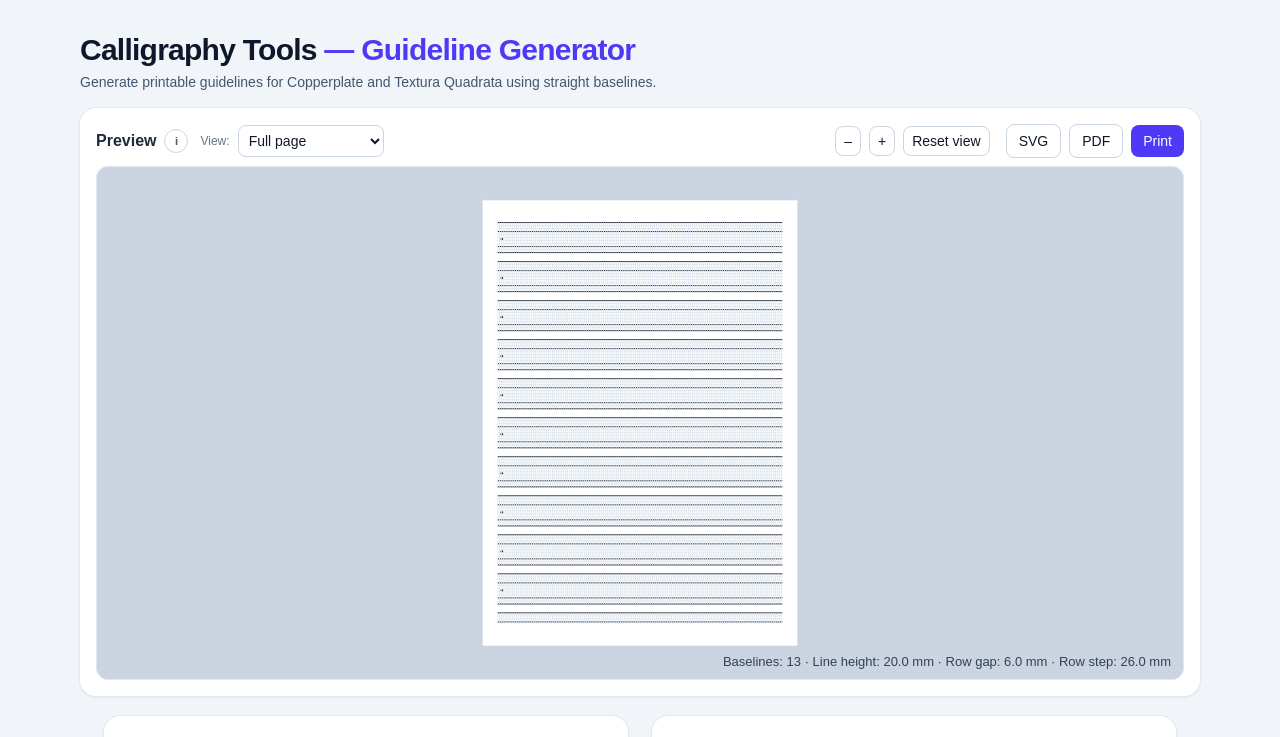
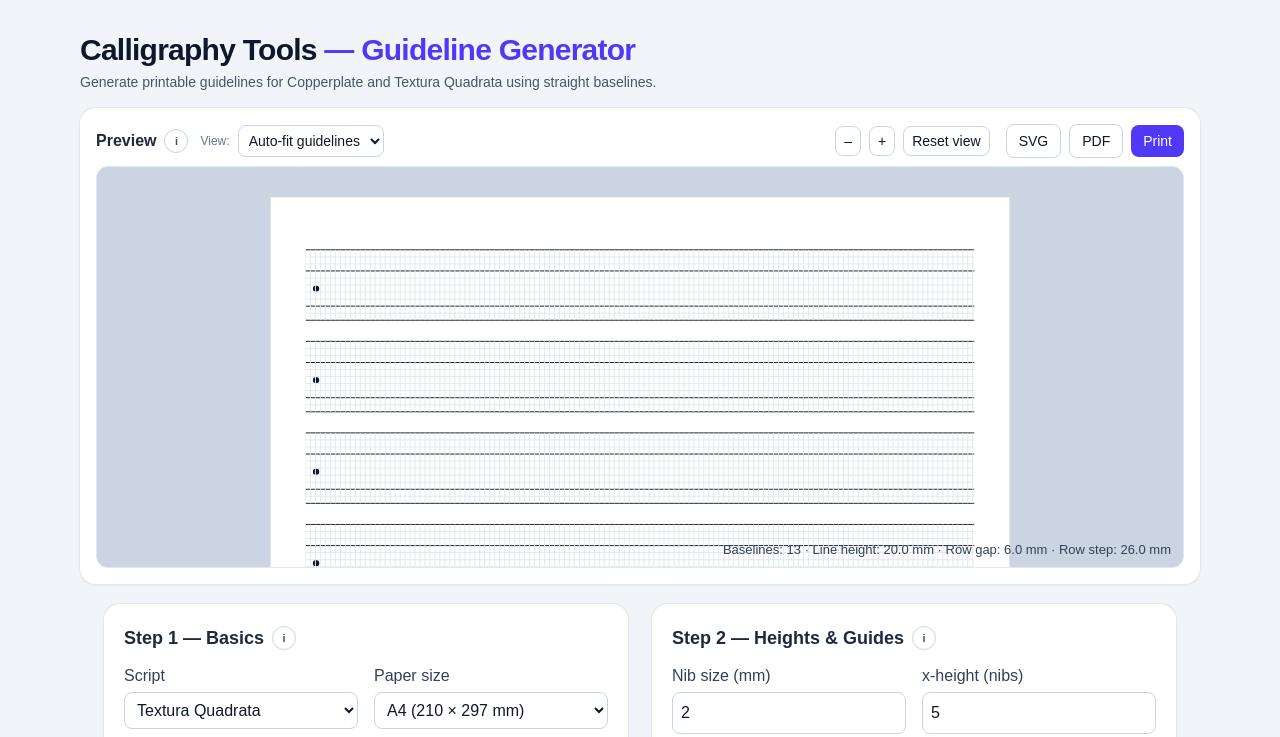
Before and after one commit to mashw/calligraphy-tools, a Next.js app: page /guidelines in a window 1280 px wide. Shown: the top 737 px of the page. Built offline with nearby package versions, Linux system fonts and the light colour scheme.

Commit message:
Guidelines preview: tighter autofit zoom, width clamping, improved framing.

```diff
--- a/src/app/guidelines/page.tsx
+++ b/src/app/guidelines/page.tsx
@@ -337,7 +337,7 @@ export default function GuidelinesPage() {
   // ---------- State ----------
   const [paper, setPaper] = useState<PaperId>('A4');
   const [orientation, setOrientation] = useState<Orientation>(PAPERS_MM.A4.defaultOrientation);
-  const [view, setView] = useState<ViewMode>('fullpage');
+  const [view, setView] = useState<ViewMode>('autofit');
   const midY = (a: Pt[], b: Pt[]) => (a[0].y + b[0].y) / 2;
 
   function stripFirstAndLastTicks(guideSet: any) {
@@ -385,7 +385,7 @@ export default function GuidelinesPage() {
   const [userScaleFactor, setUserScaleFactor] = useState(1);
   const [userSpaceFactor, setUserSpaceFactor] = useState(1);
 
-  const [zoom, setZoom] = useState(1);
+  const [zoom, setZoom] = useState(5);
   const [pan, setPan] = useState({ x: 0, y: 0 });
   const [isPanning, setIsPanning] = useState(false);
 
@@ -397,6 +397,29 @@ export default function GuidelinesPage() {
   } | null>(null);
 
   const svgRef = useRef<SVGSVGElement | null>(null);
+  const [previewPxH, setPreviewPxH] = useState(0);
+
+  useEffect(() => {
+    const el = svgRef.current;
+    if (!el) return;
+
+    const update = () => {
+      const r = el.getBoundingClientRect();
+      setPreviewPxH(r.height);
+    };
+
+    update();
+
+    const ro = new ResizeObserver(() => update());
+    ro.observe(el);
+
+    window.addEventListener('resize', update);
+    return () => {
+      ro.disconnect();
+      window.removeEventListener('resize', update);
+    };
+  }, []);
+
 
   // Full-viewport paint layer to hide any layout decorations behind this route
   useLayoutEffect(() => {
@@ -569,7 +592,23 @@ export default function GuidelinesPage() {
 
   // ---------- ViewBox (includes stage margin so paper stands out) ----------
   const vb = useMemo(() => {
-    const stagePadMM = 22;
+    const topPadPX = 30;
+
+    // Stage padding:
+    // - Full page: ~5px top/bottom (converted into mm)
+    // - Autofit: keep the nicer roomy stage pad in mm
+    const fullPagePadPX = 5;
+    const stagePadMM =
+      view === 'fullpage'
+        ? (() => {
+            // Convert px -> mm using the visible SVG height and the page height.
+            // This is "good enough" and stays stable for small margins.
+            const pxH = Math.max(1, previewPxH);
+            const mmPerPx = box.h / pxH;
+            return fullPagePadPX * mmPerPx;
+          })()
+        : 22;
+
 
     let minX: number;
     let minY: number;
@@ -577,10 +616,11 @@ export default function GuidelinesPage() {
     let vh: number;
 
     if (view === 'fullpage' || guideSets.length === 0) {
-      vw = box.w / Math.max(1, zoom);
-      vh = box.h / Math.max(1, zoom);
-      minX = (box.w - vw) / 2;
-      minY = (box.h - vh) / 2;
+      // Fullpage should always fit the whole sheet in the preview window.
+      vw = box.w;
+      vh = box.h;
+      minX = 0;
+      minY = 0;
     } else {
       const fitPad = 8;
       const pts = guideSets.flatMap((guideSet) => [
@@ -604,16 +644,37 @@ export default function GuidelinesPage() {
       vh = Math.max(1, maxY0 - minY0) / Math.max(1, zoom);
       minX = cx - vw / 2;
       minY = cy - vh / 2;
+      // Don’t let autofit frame drift too far below the page top;
+// we want some stage visible above y=0.
+minY = Math.min(minY, stagePadMM);
     }
 
-    const minXc = minX + pan.x - stagePadMM;
-    const minYc = minY + pan.y - stagePadMM;
-    const vwc = vw + stagePadMM * 2;
-    const vhc = vh + stagePadMM * 2;
+    const baseVhMM = vh + stagePadMM * 2;
+    const mmPerPx = previewPxH > 0 ? baseVhMM / previewPxH : 0;
+    const extraTopMM = view === 'autofit' ? topPadPX * mmPerPx : 0;
+
+
+    let minXc = minX + pan.x - stagePadMM;
+    let minYc = minY + pan.y - stagePadMM - extraTopMM;
+    let vwc = vw + stagePadMM * 2;
+    let vhc = vh + stagePadMM * 2;
+
+    // Ensure the full paper width always fits inside the viewBox in autofit.
+// If we zoom in too far (or the window is narrow), vwc can become < paper width,
+// which clips the page. Clamp to at least the paper width + stage padding.
+if (view === 'autofit') {
+  const minVwc = box.w + stagePadMM * 2;
+  if (vwc < minVwc) {
+    vwc = minVwc;
+    // Center the paper horizontally with equal stage padding on both sides.
+    // Paper spans [0..box.w], so padded span is [-pad..box.w+pad].
+    minXc = -stagePadMM + pan.x;
+  }
+}
+
 
     return { minX: minXc, minY: minYc, vw: vwc, vh: vhc, str: `${minXc} ${minYc} ${vwc} ${vhc}` };
-  }, [view, box, guideSets, zoom, pan]);
-
+  }, [view, box, guideSets, zoom, pan, previewPxH]);
   /* ---------------- Export actions ---------------- */
   const MM_TO_PT = 72 / 25.4;
 
@@ -739,7 +800,8 @@ export default function GuidelinesPage() {
   }
 
   function resetView() {
-    setZoom(1);
+    setView('autofit');
+    setZoom(1.25 ** 4); // keep your “4 levels” default for autofit
     setPan({ x: 0, y: 0 });
   }
 
@@ -815,9 +877,9 @@ export default function GuidelinesPage() {
             <svg
               ref={svgRef}
               viewBox={vb.str}
-              className={`block mx-auto w-full h-[64vh] touch-none ${isPanning ? 'cursor-move' : 'cursor-grab active:cursor-grabbing'}`}
+              className={`block mx-auto w-full h-[50vh] touch-none ${isPanning ? 'cursor-move' : 'cursor-grab active:cursor-grabbing'}`}
               style={{ background: '#cbd5e1' }}
-              preserveAspectRatio="xMidYMid meet"
+              preserveAspectRatio={view === 'fullpage' ? 'xMidYMid meet' : 'xMidYMin meet'}
               onPointerDown={onPointerDown}
               onPointerMove={onPointerMove}
               onPointerUp={onPointerUp}
```
